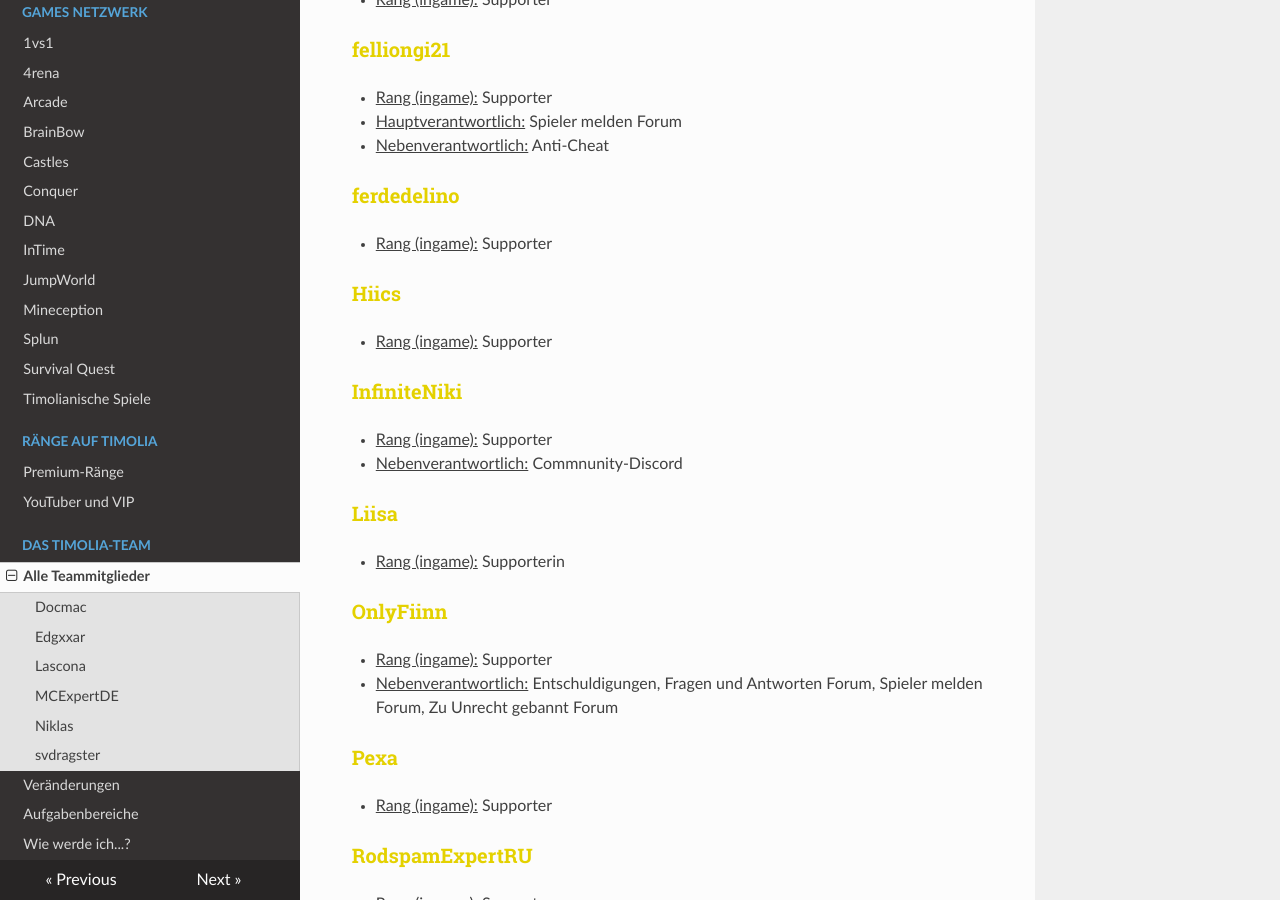
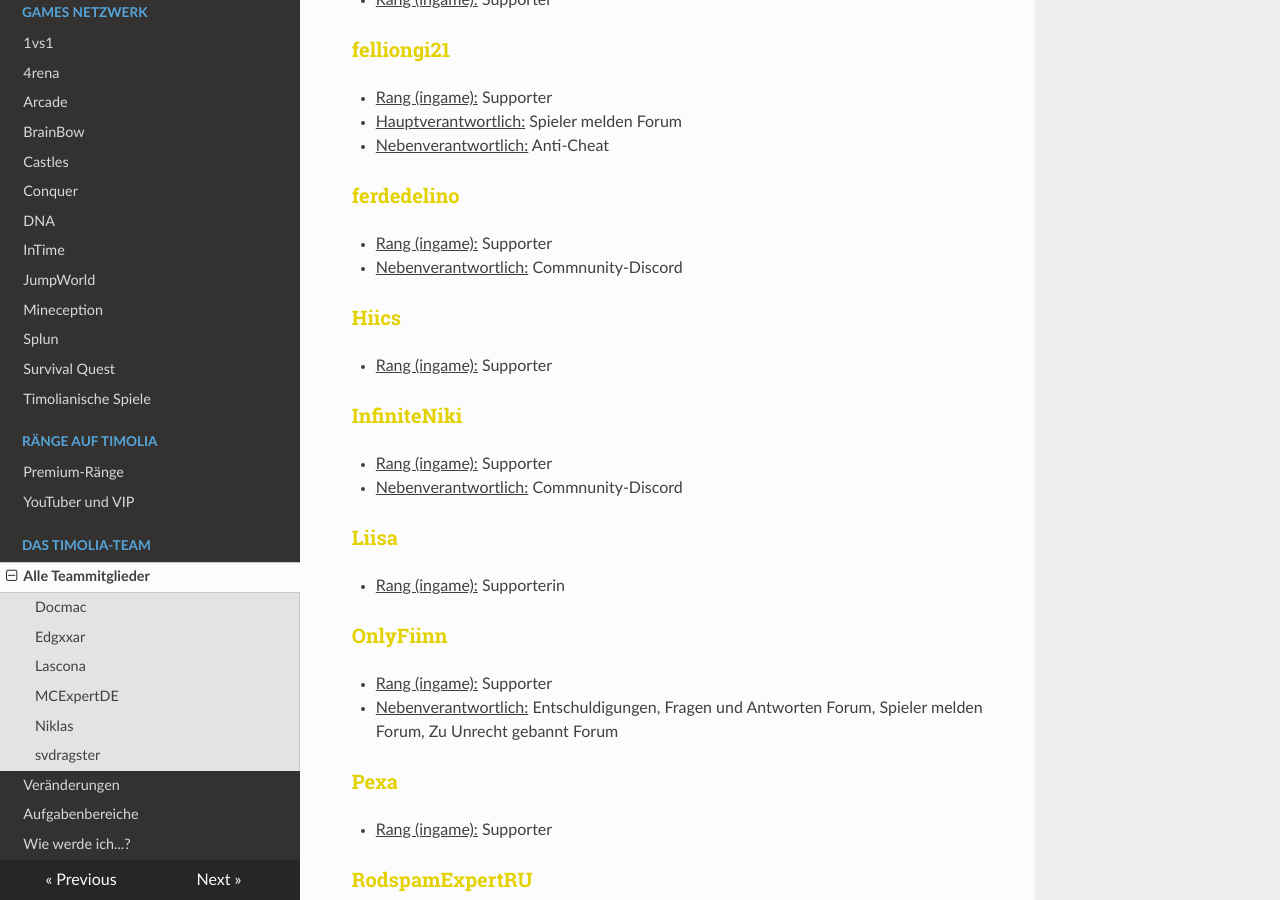
Before and after one commit to TimoliaDE/HowTo, an MkDocs documentation site: the page built from docs/team/members.md, in a window 1280 px wide and 900 px high, scrolled down 4571 px. Built offline with MkDocs 1.6.1, drawn with Linux system fonts in a browser that asks for light colours; nearby versions of some CDN libraries; old or Windows-style settings are respelled for this version of MkDocs.

Commit message:
Update members.md

```diff
--- a/docs/team/members.md
+++ b/docs/team/members.md
@@ -145,6 +145,7 @@ Sie stehen für alle grundlegenden Fragen und Reports zur Verfügung und sind di
 
 ### <strong><span style="color:#E4D100">ferdedelino</span></strong>
 - <u>Rang (ingame):</u> Supporter
+- <u>Nebenverantwortlich:</u> Commnunity-Discord
 
 ### <strong><span style="color:#E4D100">Hiics</span></strong>
 - <u>Rang (ingame):</u> Supporter
```
